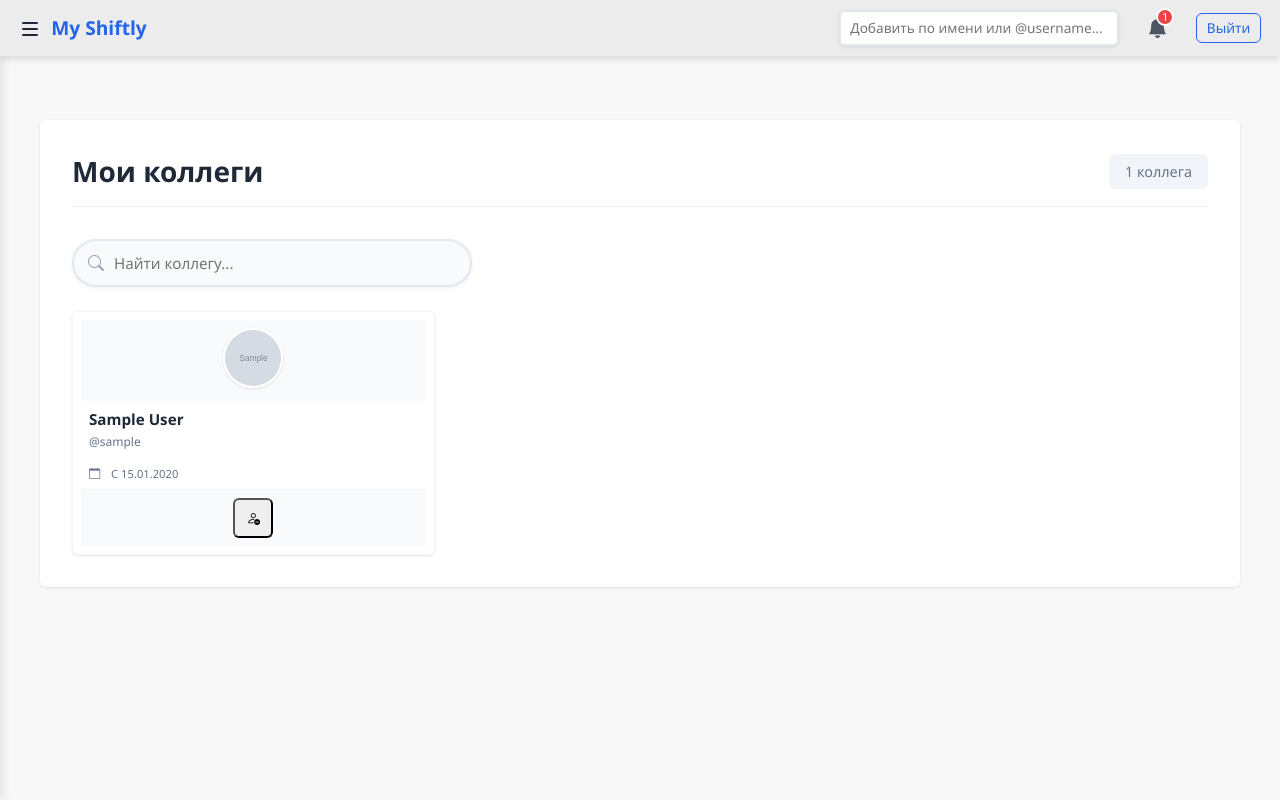
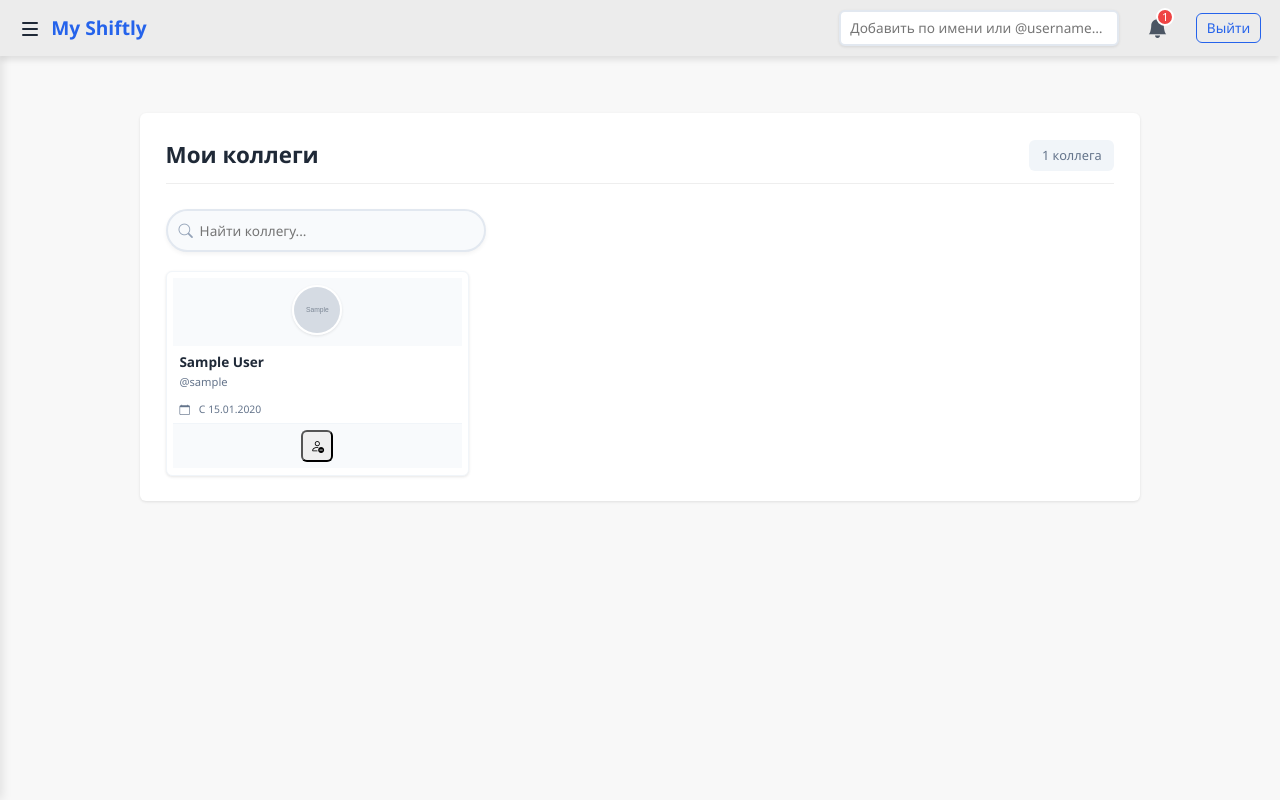
Before and after one commit to Bbcmozze/myshiftly, a Flask app: page /friends in a window 1280 px wide. Run offline with Flask 3, Linux system fonts and the light colour scheme; a user stored in the database is signed in; tables that the repository leaves empty hold one stand-in row (values such as "Sample post"); grey boxes marked "Sample" are stand-in pictures; some libraries are stand-ins or nearby versions.

Commit message:
Уменьшены размеры всего календаря

```diff
--- a/static/css/base.css
+++ b/static/css/base.css
@@ -4,7 +4,7 @@
     --primary-hover: #1d4ed8;
     --text-color: #1f2937;
     --menu-color: #ececec;
-    --sidebar-width: 300px;
+    --sidebar-width: 250px;
     --shadow-sm: 0 1px 3px rgba(0, 0, 0, 0.1);
     --shadow-md: 0 4px 6px rgba(0, 0, 0, 0.1);
     --radius: 0.375rem;
--- a/static/css/calendar/view.css
+++ b/static/css/calendar/view.css
@@ -359,7 +359,7 @@ body.fullscreen-active {
     background: white;
     border-radius: 12px;
     width: 100%;
-    max-width: 440px !important;
+    max-width: 400px !important;
     max-height: 80vh;
     overflow-y: auto;
     box-shadow: 0 5px 15px rgba(0, 0, 0, 0.2);
@@ -1503,7 +1503,7 @@ body.fullscreen-active #fullscreenOverlay {
     font-weight: 500;
     color: #1e293b;
     flex: 1;
-    font-size: 0.8rem;
+    font-size: 0.75rem !important;
 }
 
 .member-select-item.disabled span {
--- a/static/css/friends/friends.css
+++ b/static/css/friends/friends.css
@@ -1,7 +1,7 @@
 .friends-container {
-    max-width: 1200px;
-    margin: 2rem auto;
-    padding: 2rem;
+    max-width: 1000px;
+    margin: 1.6rem auto;
+    padding: 1.6rem;
     background: white;
     border-radius: var(--radius);
     box-shadow: var(--shadow-sm);
@@ -11,28 +11,28 @@
     display: flex;
     justify-content: space-between;
     align-items: center;
-    margin-bottom: 2rem;
-    padding-bottom: 1rem;
+    margin-bottom: 1.6rem;
+    padding-bottom: 0.8rem;
     border-bottom: 1px solid #eee;
 }
 
 .friends-header h2 {
-    font-size: 1.75rem;
+    font-size: 1.4rem;
     color: var(--text-color);
 }
 
 .friends-count {
-    font-size: 0.9rem;
+    font-size: 0.8rem;
     color: #64748b;
     background: #f1f5f9;
-    padding: 0.5rem 1rem;
+    padding: 0.4rem 0.8rem;
     border-radius: var(--radius);
 }
 
 .friends-grid {
     display: grid;
-    grid-template-columns: repeat(auto-fill, minmax(280px, 1fr));
-    gap: 1.5rem;
+    grid-template-columns: repeat(auto-fill, minmax(240px, 1fr));
+    gap: 1.2rem;
 }
 
 .friend-card {
@@ -44,7 +44,7 @@
     overflow: hidden;
     transition: all 0.2s ease;
     border: 1px solid #f1f5f9;
-    padding: 0.5rem; /* Уменьшили отступы */
+    padding: 0.4rem;
 }
 
 .friend-card:hover {
@@ -53,60 +53,60 @@
 }
 
 .friend-avatar {
-    padding: 0.5rem; /* Было 1.5rem */
+    padding: 0.4rem;
     text-align: center;
     background: #f8fafc;
 }
 
 .friend-avatar img {
-    width: 60px; /* Было 100px */
-    height: 60px; /* Было 100px */
+    width: 50px;
+    height: 50px;
     border-radius: 50%;
     object-fit: cover;
-    border: 2px solid white; /* Было 3px */
+    border: 2px solid white;
     box-shadow: var(--shadow-sm);
 }
 
 .friend-info {
-    padding: 0.5rem; /* Было 1rem 1.5rem */
+    padding: 0.4rem;
     flex: 1;
 }
 
 .friend-name {
-    font-size: 0.95rem; /* Было 1.1rem */
+    font-size: 0.85rem;
     color: var(--text-color);
-    margin-bottom: 0.25rem;
+    margin-bottom: 0.2rem;
 }
 
 .friend-email {
-    font-size: 0.75rem; /* Было 0.85rem */
+    font-size: 0.7rem;
     color: #64748b;
-    margin-bottom: 1rem;
+    margin-bottom: 0.8rem;
 }
 
 .friend-meta {
     display: flex;
     align-items: center;
-    font-size: 0.7rem; /* Было 0.8rem */
+    font-size: 0.65rem;
     color: #64748b;
 }
 
 .friend-meta i {
-    margin-right: 0.5rem;
+    margin-right: 0.4rem;
 }
 
 .friend-actions {
     display: flex;
-    justify-content: center; /* Изменено с space-between на center */
-    padding: 0.5rem; /* Было 1rem 1.5rem */
+    justify-content: center;
+    padding: 0.4rem;
     border-top: 1px solid #f1f5f9;
     background: #f8fafc;
 }
 
 .friend-actions .btn {
-    padding: 0.5rem;
-    width: 40px;
-    height: 40px;
+    padding: 0.4rem;
+    width: 32px;
+    height: 32px;
     display: flex;
     align-items: center;
     justify-content: center;
@@ -120,25 +120,26 @@
 .no-friends {
     grid-column: 1 / -1;
     text-align: center;
-    padding: 3rem 1rem;
+    padding: 2.4rem 0.8rem;
 }
 
 .no-friends-icon {
-    font-size: 3rem;
+    font-size: 2.4rem;
     color: #cbd5e1;
-    margin-bottom: 1rem;
+    margin-bottom: 0.8rem;
 }
 
 .no-friends h3 {
-    font-size: 1.25rem;
+    font-size: 1rem;
     color: var(--text-color);
-    margin-bottom: 0.5rem;
+    margin-bottom: 0.4rem;
 }
 
 .no-friends p {
     color: #64748b;
-    max-width: 400px;
+    max-width: 320px;
     margin: 0 auto;
+    font-size: 0.9rem;
 }
 
 /* Responsive */
@@ -156,8 +157,8 @@
 
 /* Современное поле поиска */
 .friends-search-container {
-    margin-bottom: 1.5rem;
-    max-width: 400px;
+    margin-bottom: 1.2rem;
+    max-width: 320px;
     position: relative;
 }
 
@@ -169,10 +170,10 @@
 
 .modern-search-input {
     width: 100%;
-    padding: 0.75rem 2.5rem 0.75rem 2.5rem;
+    padding: 0.6rem 2rem 0.6rem 2rem;
     border: 2px solid #e2e8f0;
-    border-radius: 30px;
-    font-size: 0.95rem;
+    border-radius: 24px;
+    font-size: 0.85rem;
     transition: all 0.3s ease;
     background-color: #f8fafc;
     box-shadow: 0 2px 4px rgba(0,0,0,0.05);
@@ -188,16 +189,16 @@
 
 .search-icon {
     position: absolute;
-    left: 1rem;
+    left: 0.8rem;
     color: #94a3b8;
-    font-size: 1rem;
+    font-size: 0.9rem;
 }
 
 .search-clear {
     position: absolute;
-    right: 1rem;
+    right: 0.8rem;
     color: #94a3b8;
-    font-size: 1rem;
+    font-size: 0.9rem;
     cursor: pointer;
     opacity: 0;
     transition: opacity 0.2s ease;
--- a/templates/base.html
+++ b/templates/base.html
@@ -179,7 +179,6 @@
             </div>
             <div class="avatar-crop-description">
                 Выбранная область будет показываться на вашей странице.<br>
-                Если изображение ориентировано неправильно, фотографию можно повернуть.
             </div>
             <div class="avatar-crop-container" id="avatarCropContainer">
                 <img class="avatar-crop-image" id="avatarCropImage" alt="Crop preview">
```
Also changed, not shown: other parts of static/css/base.css (+55 -46 lines), static/css/calendar/create.css (+44 -41 lines), static/css/calendar/list.css (+40 -38 lines), static/images/default_avatar.old.svg (renamed from static/images/default_avatar.svg).
